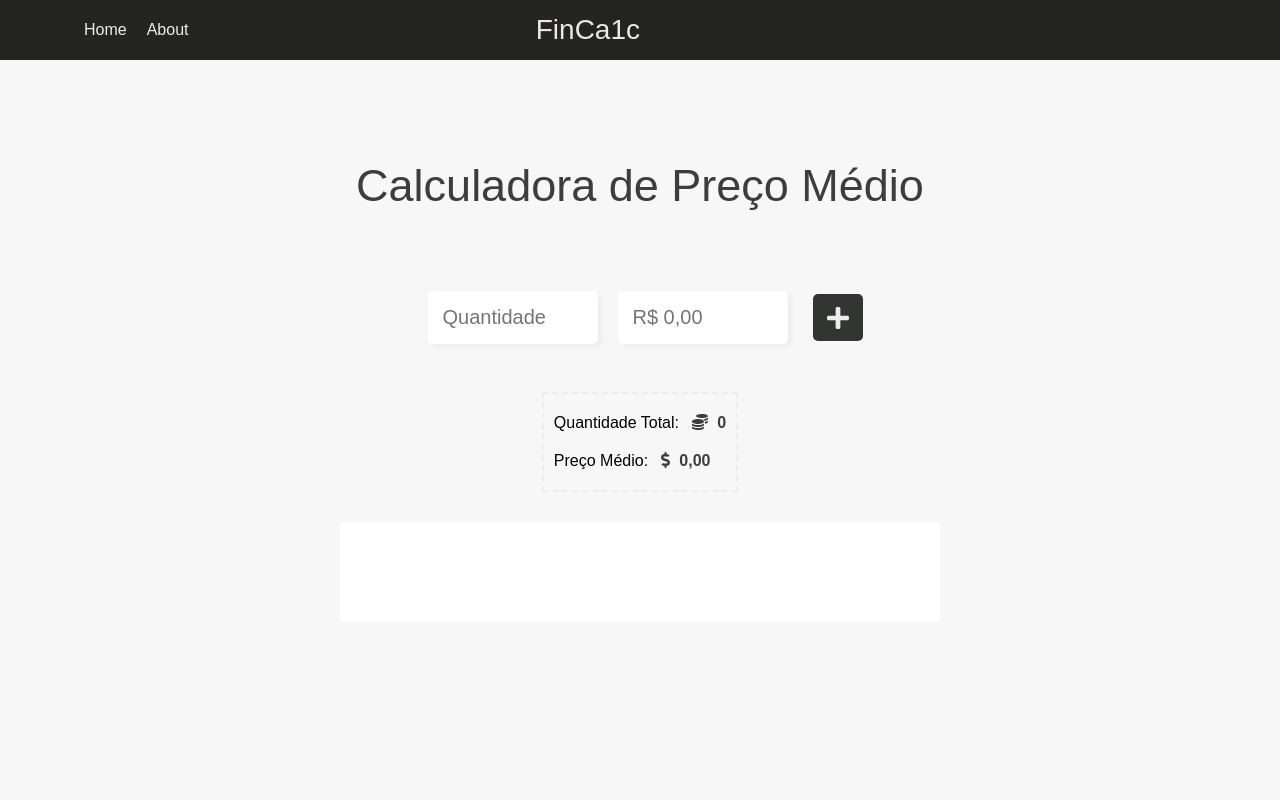
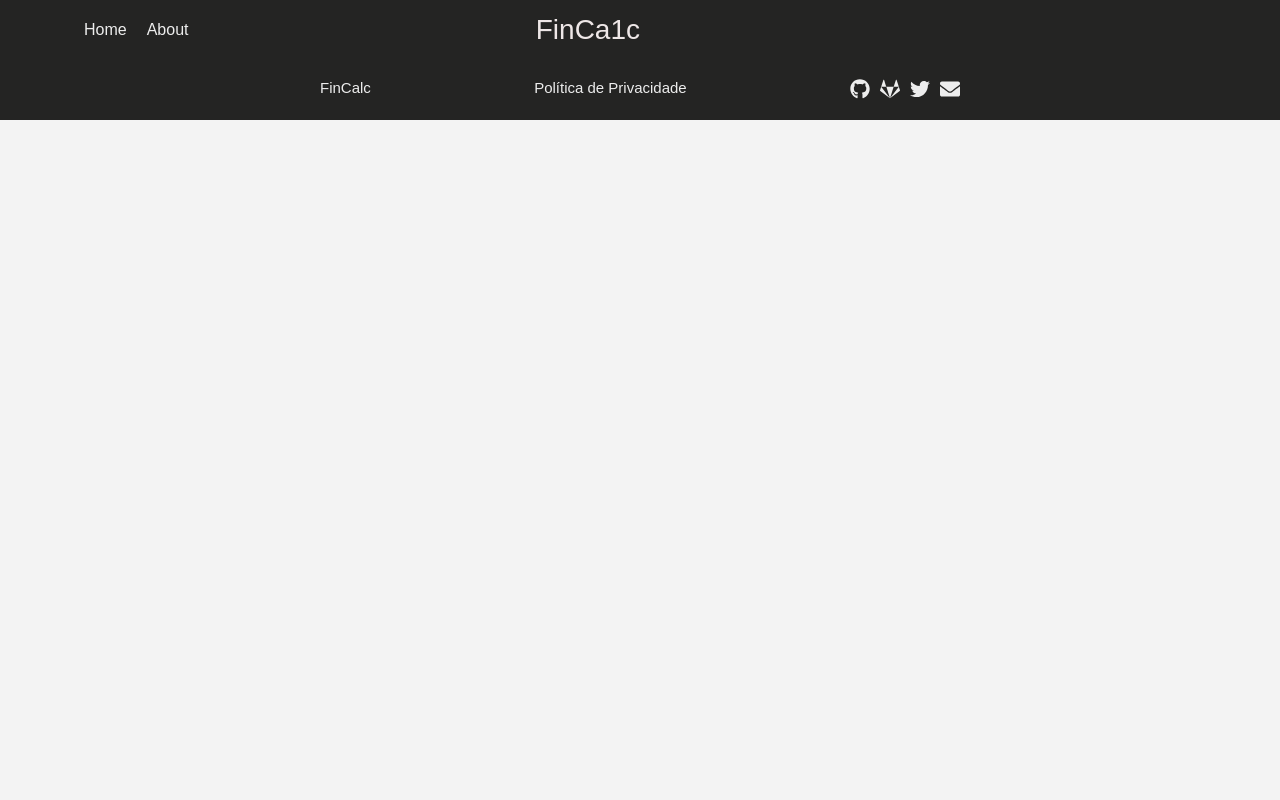
Before and after one commit to hewmoreira/finprice, a Vue app: page /about in a window 1280 px wide. Shown: the top 800 px of the page. Built offline with nearby package versions, Linux system fonts and the light colour scheme.

Commit message:
router completed

```diff
--- a/src/App.vue
+++ b/src/App.vue
@@ -1,7 +1,7 @@
 <template>
   <div id="app">
     <Header />
-    <PrecoMedio />
+    <router-view />
     <Footer />
   </div>
 </template>
@@ -9,14 +9,12 @@
 <script>
 import "./styles/global.css";
 import Header from "./components/header.vue";
-import PrecoMedio from "./pages/precoMedio/PrecoMedio.vue";
 import Footer from './components/footer.vue'
 
 export default {
   name: 'App',
   components: {
     Header,
-    PrecoMedio,
     Footer
   }
 }
```
